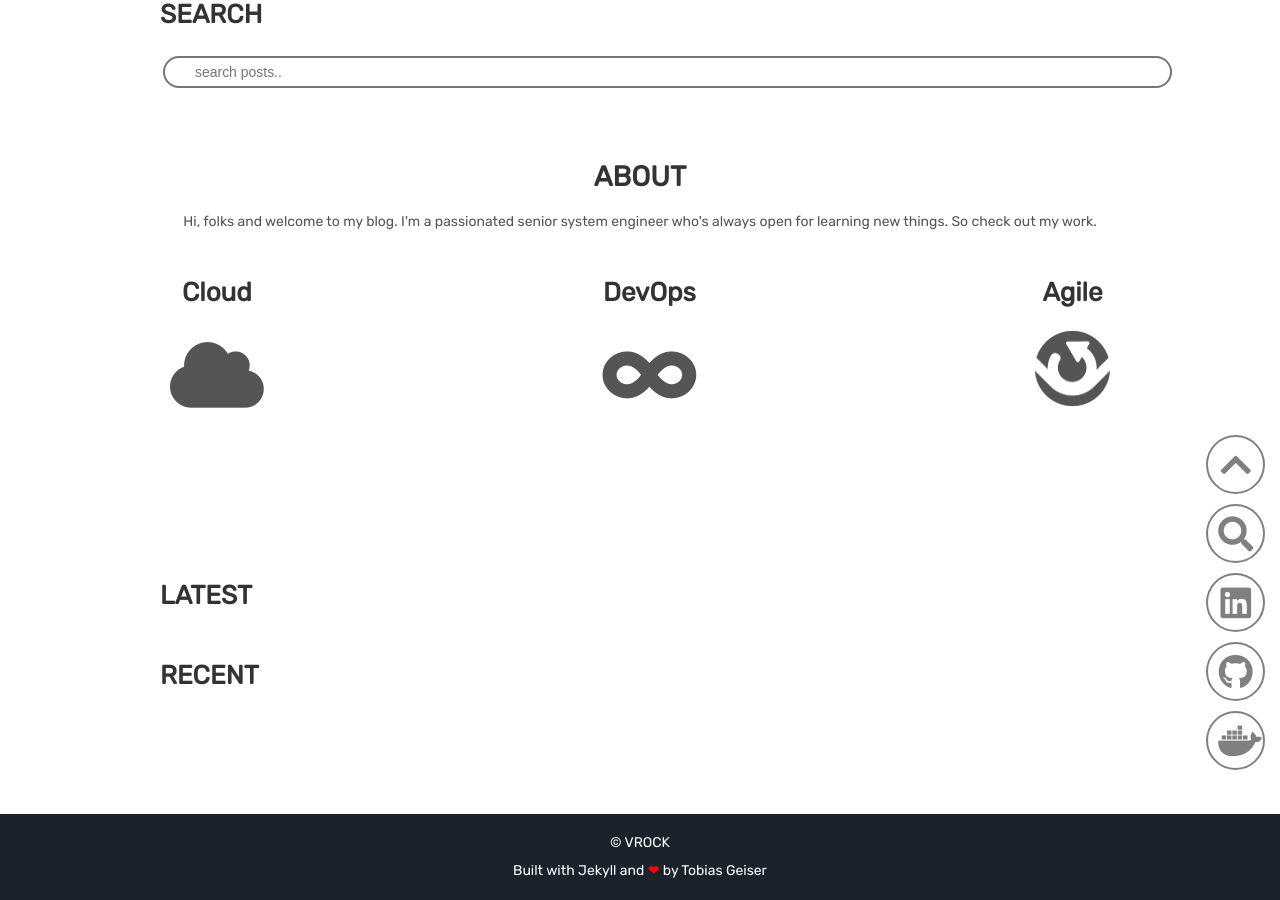
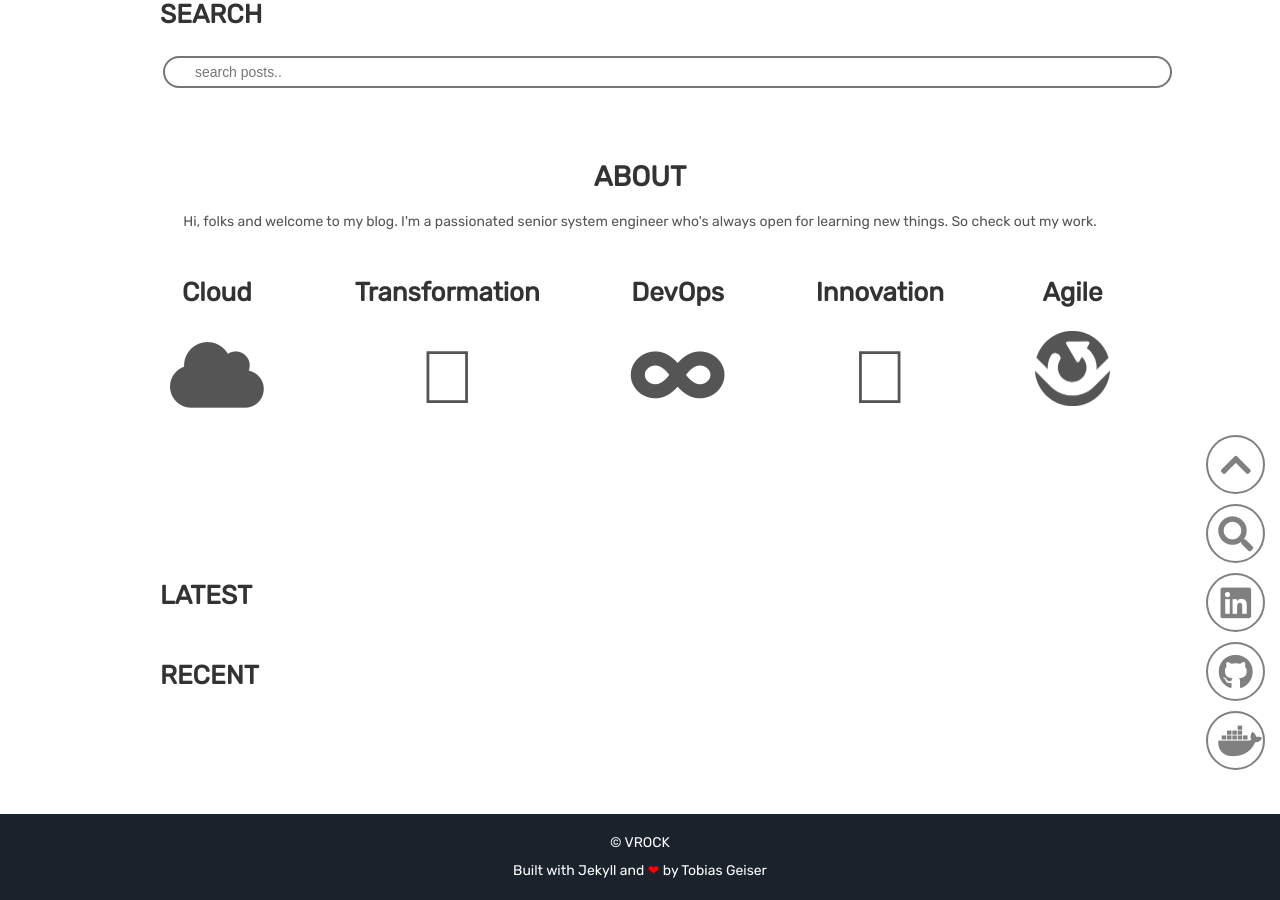
Before and after one commit to team-vrock/jekyll-theme-vrock, a Jekyll site: the page built from index.html, in a window 1280 px wide and 900 px high, scrolled down 927 px. Built offline with Jekyll 4.4.1, drawn with Linux system fonts in a browser that asks for light colours; comment, search, counter and statistics services are not loaded.

Commit message:
added transformation and innovation

```diff
--- a/_includes/about.html
+++ b/_includes/about.html
@@ -9,8 +9,18 @@
       <p></p>
     </div>
     <div class="tech">
+      <h2>Transformation</h2>
+      <i class="far fa-handshake"></i>
+      <p></p>
+    </div>
+    <div class="tech">
       <h2>DevOps</h2>
       <i class="fas fa-infinity"></i>
+      <p></p>
+    </div>
+    <div class="tech">
+      <h2>Innovation</h2>
+      <i class="far fa-lightbulb"></i>
       <p></p>
     </div>
     <div class="tech">
```
